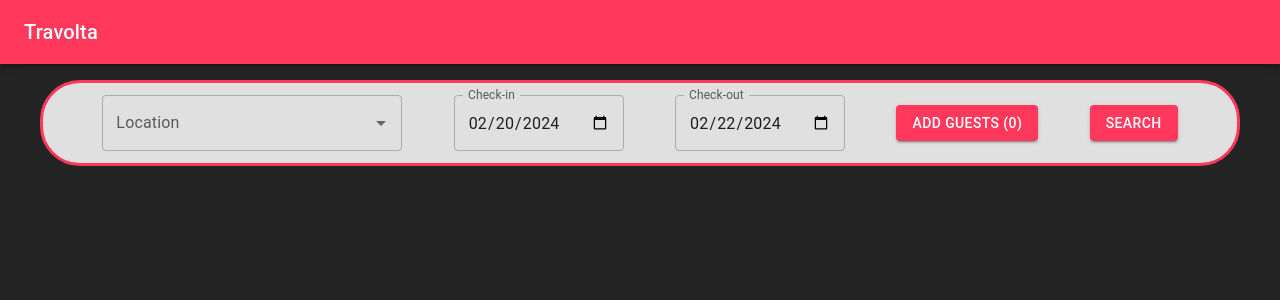
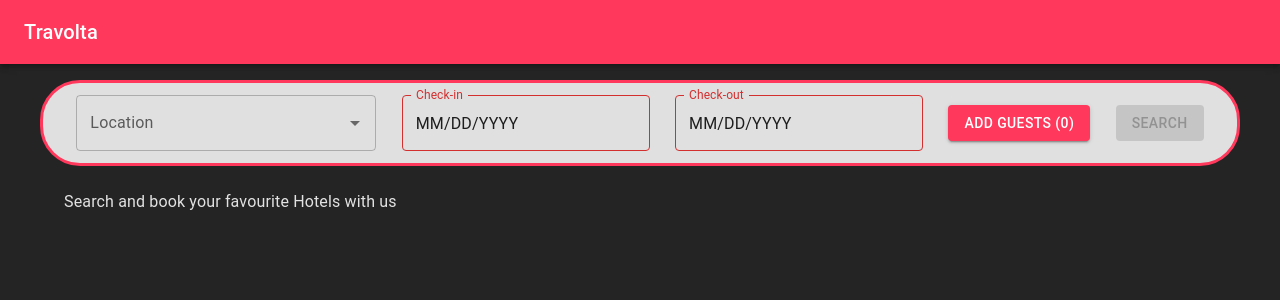
Before and after one commit to jasimawan/travolta, a React (Vite) app in the folder frontend/: page / in a window 1280 px wide. Shown: the top 300 px of the page. Built offline with nearby package versions, Linux system fonts and the light colour scheme.

Commit message:
frontend: search bar connected with api and dummy hotels cards created

```diff
--- a/frontend/src/App.tsx
+++ b/frontend/src/App.tsx
@@ -1,16 +1,115 @@
 import Box from "@mui/material/Box";
 import MainAppBar from "./components/Appbar";
 import { GlobalSearch } from "./components/GlobalSearch";
-import { GlobalSearchProvider } from "./context/GlobalSearchContext";
+import {
+  IGlobalSearch,
+  useGlobalSearchContext,
+} from "./context/GlobalSearchContext";
+import { useCallback, useEffect } from "react";
+import useSWR from "swr";
+import HotelList from "./components/HotelsList";
+import styled from "@mui/material/styles/styled";
+
+const StyledBox = styled(Box)(() => ({
+  height: "100vh",
+  display: "flex",
+  flexDirection: "column",
+}));
+
+const fetcher = async (url: string) => {
+  const response = await fetch(url);
+  if (!response.ok) {
+    throw new Error("Failed to fetch data");
+  }
+  return response.json();
+};
 
 function App() {
+  const { setGlobalSearch } = useGlobalSearchContext();
+  const { isLoading, mutate, data } = useSWR(
+    `${process.env.REACT_BACKEND_URL}/hotels/${window.location.search}`,
+    fetcher,
+    {
+      revalidateOnFocus: false,
+      revalidateOnReconnect: false,
+      refreshWhenHidden: false,
+      refreshWhenOffline: false,
+      revalidateOnMount: false,
+    }
+  );
+
+  const handleSearch = useCallback(async () => {
+    console.log(window.location.search);
+    await mutate();
+
+    // Additionally, you can make the API call here if needed
+    // fetch(`your_api_endpoint${queryString}`)
+    //   .then(response => {
+    //     if (!response.ok) {
+    //       throw new Error('Network response was not ok');
+    //     }
+    //     return response.json();
+    //   })
+    //   .then(data => {
+    //     // Handle the API response data here
+    //     console.log(data);
+    //   })
+    //   .catch(error => {
+    //     // Handle errors here
+    //     console.error('There was a problem with the fetch operation:', error);
+    //   });
+  }, [mutate]);
+
+  useEffect(() => {
+    const parseQueryParams = () => {
+      const searchParams = new URLSearchParams(window.location.search);
+      const queryParams = {
+        location: searchParams.get("location") || "",
+        checkin: searchParams.get("checkin") || "",
+        checkout: searchParams.get("checkout") || "",
+        adults: searchParams.get("adults") || "",
+        children: searchParams.get("children") || "",
+        infants: searchParams.get("infants") || "",
+        pets: searchParams.get("pets") || "",
+        page: searchParams.get("page") || "",
+      };
+      return queryParams;
+    };
+
+    const queryParams = parseQueryParams();
+
+    if (
+      queryParams.location &&
+      queryParams.checkin &&
+      queryParams.checkout &&
+      (queryParams.adults ||
+        queryParams.children ||
+        queryParams.infants ||
+        queryParams.pets) &&
+      queryParams.page
+    ) {
+      const searchData: IGlobalSearch = {
+        ...queryParams,
+        guests: {
+          adults: +queryParams.adults || 0,
+          children: +queryParams.children || 0,
+          infants: +queryParams.infants || 0,
+          pets: +queryParams.pets || 0,
+        },
+        page: +queryParams.page,
+      };
+      setGlobalSearch(searchData);
+
+      handleSearch();
+    }
+  }, []);
+
   return (
-    <GlobalSearchProvider>
-      <Box>
-        <MainAppBar />
-        <GlobalSearch />
-      </Box>
-    </GlobalSearchProvider>
+    <StyledBox>
+      <MainAppBar />
+      <GlobalSearch onSearchHotels={handleSearch} />
+      <HotelList isLoading={isLoading} data={data} />
+    </StyledBox>
   );
 }
 
--- /dev/null
+++ b/frontend/src/components/DatePicker.tsx
@@ -0,0 +1,37 @@
+import { AdapterDateFns } from "@mui/x-date-pickers/AdapterDateFnsV3";
+import { LocalizationProvider } from "@mui/x-date-pickers/LocalizationProvider";
+import { DatePicker } from "@mui/x-date-pickers/DatePicker";
+import { format } from "date-fns/format";
+
+const formatDate = (dateString: string) => {
+  const formattedDate = format(new Date(dateString), "yyyy-MM-dd");
+  return formattedDate;
+};
+
+export default function BasicDatePicker({
+  label,
+  date,
+  onDateChange,
+  dateLimit,
+}: {
+  label: string;
+  date: string;
+  onDateChange: (date: string) => void;
+  dateLimit: string;
+}) {
+  const handleDateChange = (newDate: string | null) => {
+    if (newDate) {
+      onDateChange(formatDate(newDate));
+    }
+  };
+  return (
+    <LocalizationProvider dateAdapter={AdapterDateFns}>
+      <DatePicker
+        label={label}
+        value={date}
+        onChange={handleDateChange}
+        minDate={dateLimit}
+      />
+    </LocalizationProvider>
+  );
+}
--- a/frontend/src/components/GlobalSearch.tsx
+++ b/frontend/src/components/GlobalSearch.tsx
@@ -6,19 +6,22 @@ import Button from "@mui/material/Button";
 import Stack from "@mui/material/Stack";
 import Container from "@mui/material/Container";
 import GuestsMenu from "./GuestsMenu";
+import {
+  useCheckin,
+  useCheckout,
+  useGuests,
+  useLocation,
+} from "../selectors/globalSearchSelectors";
+import DatePicker from "./DatePicker";
 
-interface City {
-  label: string;
-}
-
-const cities: City[] = [
-  { label: "New York City" },
-  { label: "San Francisco" },
-  { label: "Warsaw" },
-  { label: "Miami" },
-  { label: "Berlin" },
-  { label: "Munich" },
-  { label: "Minsk" },
+const cities: string[] = [
+  "New York City",
+  "San Francisco",
+  "Warsaw",
+  "Miami",
+  "Berlin",
+  "Munich",
+  "Minsk",
 ];
 
 const StyledContainer = styled(Container)(({ theme }) => ({
@@ -29,7 +32,42 @@ const StyledContainer = styled(Container)(({ theme }) => ({
   padding: `${theme.spacing(1.5)} 0`,
 }));
 
-export const GlobalSearch: React.FC = () => {
+type Props = {
+  onSearchHotels: () => void;
+};
+
+export const GlobalSearch: React.FC<Props> = ({ onSearchHotels }) => {
+  const { location, setLocation } = useLocation();
+  const { checkin, setCheckin } = useCheckin();
+  const { checkout, setCheckout } = useCheckout();
+  const { totalGuests, guests } = useGuests();
+
+  const isSearchDisabled =
+    location === "" || checkin === "" || checkout === "" || totalGuests === 0;
+
+  const handleSetLocation = (
+    _: React.SyntheticEvent<Element, Event>,
+    value: string | null
+  ) => {
+    if (!value) {
+      return;
+    }
+    setLocation(value);
+  };
+
+  const handleSearch = () => {
+    const guestsQueryString = Object.entries(guests)
+      .filter(([, value]) => value !== 0)
+      .map(([key, value]) => `${key}=${value}`)
+      .join("&");
+
+    const queryString = `?location=${location}&checkin=${checkin}&checkout=${checkout}&${guestsQueryString}&page=${1}`;
+
+    const newUrl = `${window.location.origin}/search${queryString}`;
+    window.history.pushState({}, "", newUrl);
+    onSearchHotels();
+  };
+
   return (
     <StyledContainer maxWidth="lg">
       <Stack
@@ -42,29 +80,30 @@ export const GlobalSearch: React.FC = () => {
           disablePortal
           id="search-hotels-input"
           options={cities}
+          value={location || null}
           sx={{ width: 300 }}
           renderInput={(params) => <TextField {...params} label="Location" />}
+          onChange={handleSetLocation}
         />
-        <TextField
-          id="check-in-date"
+        <DatePicker
           label="Check-in"
-          type="date"
-          defaultValue="2024-02-20"
-          InputLabelProps={{
-            shrink: true,
-          }}
+          date={checkin}
+          dateLimit={new Date().toDateString()}
+          onDateChange={setCheckin}
         />
-        <TextField
-          id="check-out-date"
+        <DatePicker
           label="Check-out"
-          type="date"
-          defaultValue="2024-02-22"
-          InputLabelProps={{
-            shrink: true,
-          }}
+          date={checkout}
+          dateLimit={checkin}
+          onDateChange={setCheckout}
         />
         <GuestsMenu />
-        <Button variant="contained" color="primary">
+        <Button
+          variant="contained"
+          color="primary"
+          disabled={isSearchDisabled}
+          onClick={handleSearch}
+        >
           Search
         </Button>
       </Stack>
--- a/frontend/src/components/GuestsMenu.tsx
+++ b/frontend/src/components/GuestsMenu.tsx
@@ -1,4 +1,4 @@
-import React, { memo, useCallback, useMemo, useState } from "react";
+import React, { memo, useCallback, useState } from "react";
 import styled from "@mui/material/styles/styled";
 import Button from "@mui/material/Button";
 import Menu from "@mui/material/Menu";
@@ -6,15 +6,7 @@ import Typography from "@mui/material/Typography";
 import Container from "@mui/material/Container";
 import Box from "@mui/material/Box";
 import { useGuests } from "../selectors/globalSearchSelectors";
-
-interface Guests {
-  adults: number;
-  children: number;
-  infants: number;
-  pets: number;
-}
-
-type GuestType = keyof Guests;
+import { GuestType } from "../context/GlobalSearchContext";
 
 const StyledContainer = styled(Container)(() => ({
   display: "flex",
@@ -32,13 +24,8 @@ const StyledBox = styled(Box)(() => ({
 }));
 
 const GuestsMenu: React.FC = () => {
-  const { guests, setGuests } = useGuests();
+  const { guests, setGuests, totalGuests } = useGuests();
   const [anchorEl, setAnchorEl] = useState<null | HTMLElement>(null);
-
-  const totalGuests = useMemo(
-    () => Object.values(guests).reduce((acc, val) => acc + val, 0),
-    [guests]
-  );
 
   const handleClick = (event: React.MouseEvent<HTMLButtonElement>) => {
     setAnchorEl(event.currentTarget);
--- /dev/null
+++ b/frontend/src/components/HotelsList.tsx
@@ -0,0 +1,131 @@
+import Grid from "@mui/material/Grid";
+import Card from "@mui/material/Card";
+import CardMedia from "@mui/material/CardMedia";
+import CardContent from "@mui/material/CardContent";
+import Typography from "@mui/material/Typography";
+import Box from "@mui/material/Box";
+import Container from "@mui/system/Container";
+import CircularProgress from "@mui/material/CircularProgress";
+import styled from "@mui/material/styles/styled";
+
+const hotels = [
+  {
+    id: 1,
+    name: "Hotel A",
+    image: "https://via.placeholder.com/150",
+    location: "City A",
+    price: "$100",
+  },
+  {
+    id: 2,
+    name: "Hotel B",
+    image: "https://via.placeholder.com/150",
+    location: "City B",
+    price: "$120",
+  },
+  {
+    id: 3,
+    name: "Hotel C",
+    image: "https://via.placeholder.com/150",
+    location: "City C",
+    price: "$150",
+  },
+  {
+    id: 1,
+    name: "Hotel A",
+    image: "https://via.placeholder.com/150",
+    location: "City A",
+    price: "$100",
+  },
+  {
+    id: 2,
+    name: "Hotel B",
+    image: "https://via.placeholder.com/150",
+    location: "City B",
+    price: "$120",
+  },
+  {
+    id: 3,
+    name: "Hotel C",
+    image: "https://via.placeholder.com/150",
+    location: "City C",
+    price: "$150",
+  },
+  {
+    id: 1,
+    name: "Hotel A",
+    image: "https://via.placeholder.com/150",
+    location: "City A",
+    price: "$100",
+  },
+  {
+    id: 2,
+    name: "Hotel B",
+    image: "https://via.placeholder.com/150",
+    location: "City B",
+    price: "$120",
+  },
+  {
+    id: 3,
+    name: "Hotel C",
+    image: "https://via.placeholder.com/150",
+    location: "City C",
+    price: "$150",
+  },
+];
+
+const StyledBox = styled(Box)(() => ({
+  marginTop: "24px",
+  overflowY: "scroll",
+  height: "100%",
+}));
+
+const HotelList = ({ isLoading, data }: { isLoading: boolean; data: any }) => {
+  if (!data && !isLoading) {
+    return (
+      <StyledBox>
+        <Container>
+          <Typography>Search and book your favourite Hotels with us</Typography>
+        </Container>
+      </StyledBox>
+    );
+  }
+
+  return (
+    <StyledBox>
+      <Container>
+        {isLoading ? (
+          <CircularProgress />
+        ) : (
+          <Grid container spacing={2}>
+            {hotels.map((hotel) => (
+              <Grid item key={hotel.id} xs={12} sm={6} md={4}>
+                <Card>
+                  <CardMedia
+                    component="img"
+                    height="200"
+                    image={hotel.image}
+                    alt={hotel.name}
+                  />
+                  <CardContent>
+                    <Typography variant="h6" component="div">
+                      {hotel.name}
+                    </Typography>
+                    <Typography color="textSecondary">
+                      {hotel.location}
+                    </Typography>
+                    <Typography variant="body2">
+                      Price: {hotel.price}
+                    </Typography>
+                  </CardContent>
+                </Card>
+              </Grid>
+            ))}
+          </Grid>
+        )}
+      </Container>
+    </StyledBox>
+  );
+};
+
+export default HotelList;
--- a/frontend/src/main.tsx
+++ b/frontend/src/main.tsx
@@ -4,11 +4,14 @@ import App from "./App.tsx";
 import "./index.css";
 import { ThemeProvider } from "@mui/material/styles";
 import { theme } from "./theme/index.ts";
+import { GlobalSearchProvider } from "./context/GlobalSearchContext.tsx";
 
 ReactDOM.createRoot(document.getElementById("root")!).render(
   <React.StrictMode>
     <ThemeProvider theme={theme}>
-      <App />
+      <GlobalSearchProvider>
+        <App />
+      </GlobalSearchProvider>
     </ThemeProvider>
   </React.StrictMode>
 );
--- a/frontend/src/selectors/globalSearchSelectors.ts
+++ b/frontend/src/selectors/globalSearchSelectors.ts
@@ -1,3 +1,4 @@
+import { useMemo } from "react";
 import { useGlobalSearchContext, Guests } from "../context/GlobalSearchContext";
 
 export const useLocation = () => {
@@ -45,6 +46,10 @@ export const useCheckout = () => {
 export const useGuests = () => {
   const { globalSearch, setGlobalSearch } = useGlobalSearchContext();
   const guests = globalSearch.guests;
+  const totalGuests = useMemo(
+    () => Object.values(guests).reduce((acc, val) => acc + val, 0),
+    [guests]
+  );
 
   const setGuests = (newGuests: Guests) => {
     setGlobalSearch((prevState) => ({
@@ -53,5 +58,19 @@ export const useGuests = () => {
     }));
   };
 
-  return { guests, setGuests };
+  return { guests, setGuests, totalGuests };
 };
+
+export const usePage = () => {
+  const { globalSearch, setGlobalSearch } = useGlobalSearchContext();
+  const page = globalSearch.page;
+
+  const setPage = (newPage: number) => {
+    setGlobalSearch((prevState) => ({
+      ...prevState,
+      page: newPage,
+    }));
+  };
+
+  return { page, setPage };
+};
--- a/frontend/vite.config.ts
+++ b/frontend/vite.config.ts
@@ -1,7 +1,13 @@
-import { defineConfig } from 'vite'
-import react from '@vitejs/plugin-react-swc'
+import { defineConfig, loadEnv } from "vite";
+import react from "@vitejs/plugin-react-swc";
 
 // https://vitejs.dev/config/
-export default defineConfig({
-  plugins: [react()],
-})
+export default defineConfig(({ mode }) => {
+  const env = loadEnv(mode, process.cwd(), "");
+  return {
+    define: {
+      "process.env": env,
+    },
+    plugins: [react()],
+  };
+});
```
Also changed, not shown: frontend/package.json (+6 -1 lines), 1 other file (tests, documents, lock files or other folders).
